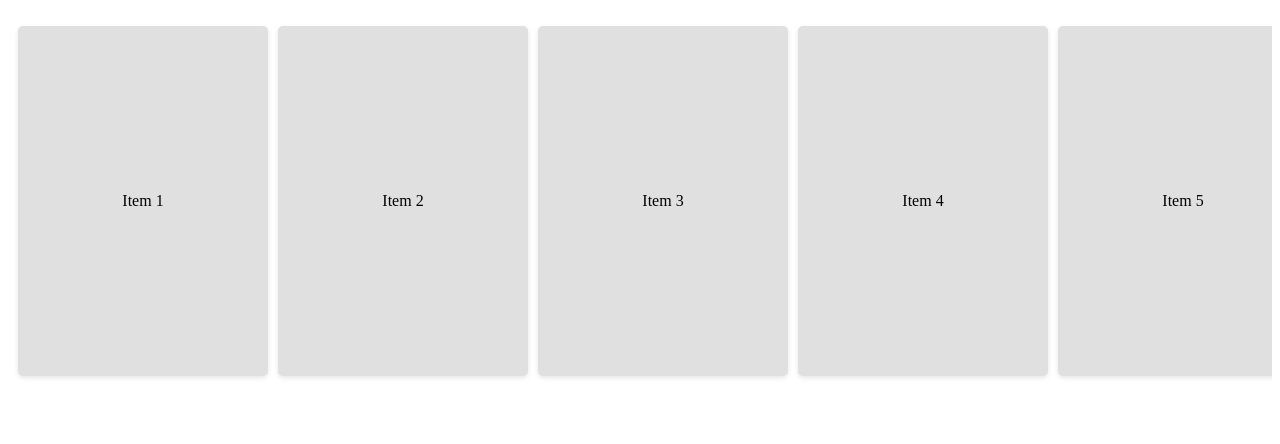
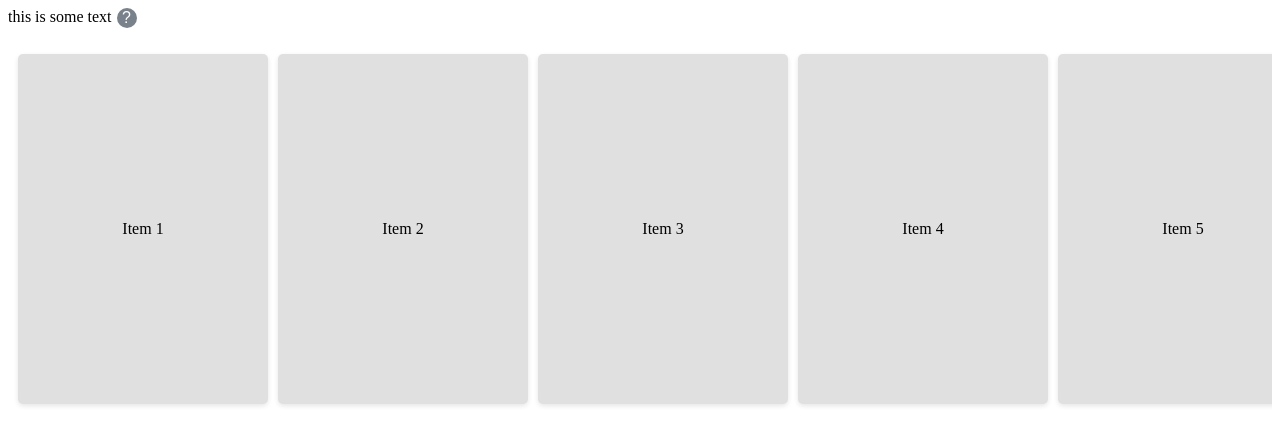
Before and after one commit to dpjoaopedro/new-ui, a plain HTML site: page index.html in a window 1280 px wide. Drawn offline with Linux system fonts and the light colour scheme.

Commit message:
feat: popover

```diff
--- a/index.html
+++ b/index.html
@@ -72,13 +72,13 @@
 </head>
 
 <body class="page">
-    <!-- <div class="info-group">
+    <div class="info-group">
         <span class="info-group__text">this is some text</span>
         <button class="rounded-button" popovertarget="notifications">?</button>
     </div>
     <div id="notifications" class="notifications" popover="auto">
         <span>This is a popover</span>
-    </div> -->
+    </div>
 
     <ul class="carousel">
         <li>Item 1</li>
```
